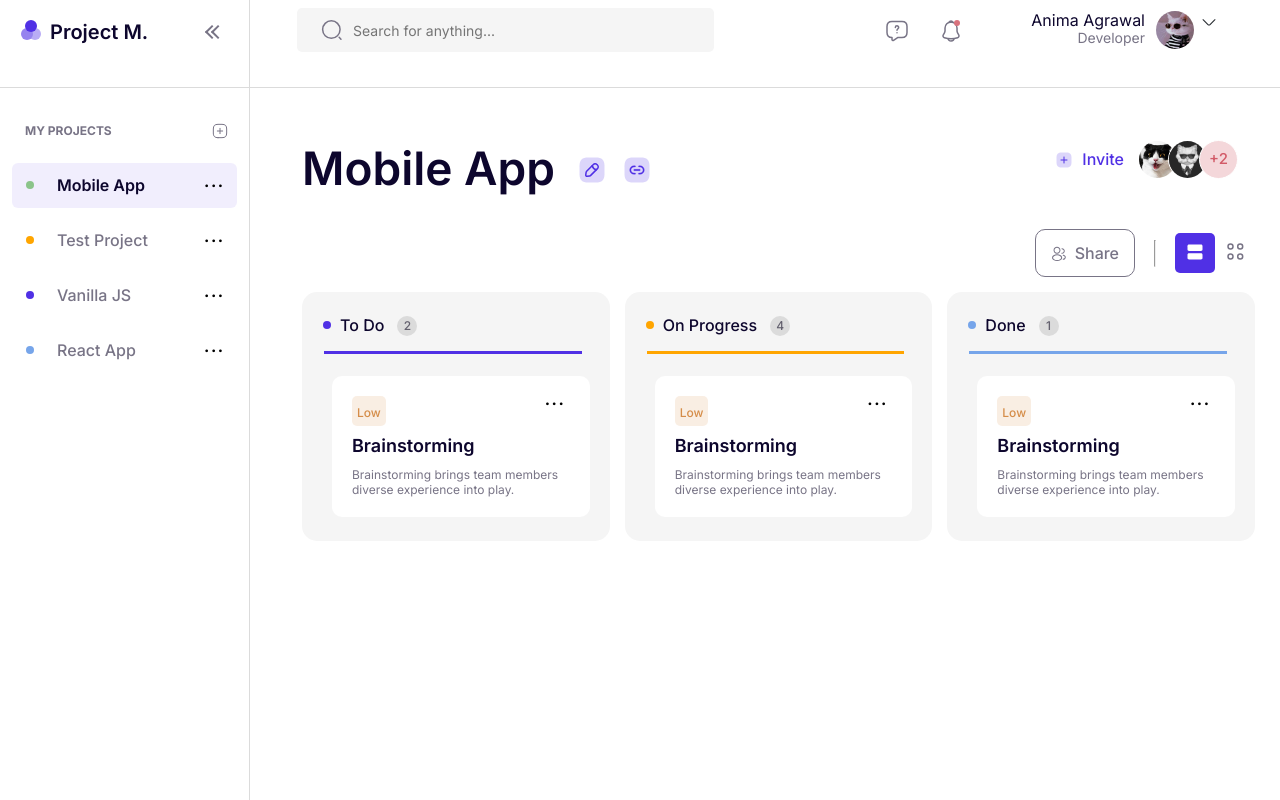
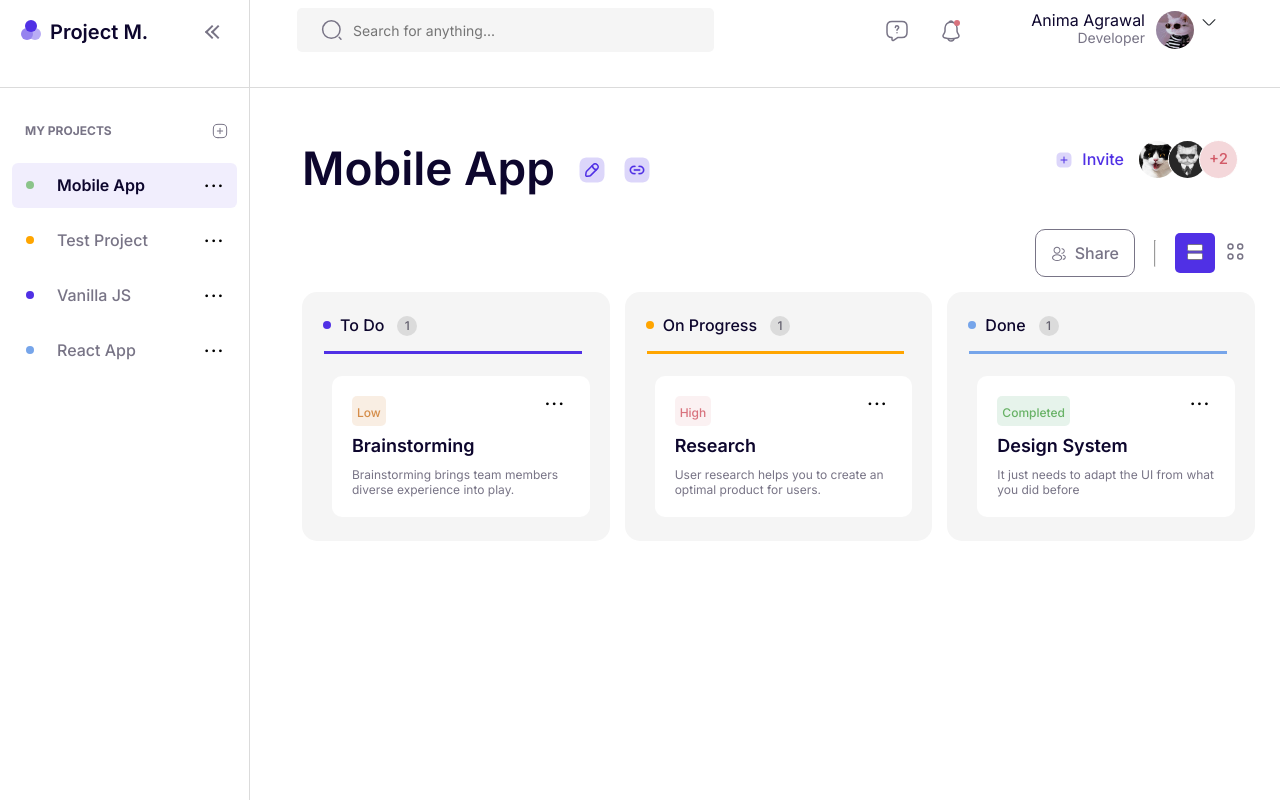
Before and after one commit to hyphast/productivity-dashboard, a React (Create React App) app: page / in a window 1280 px wide. Built offline with nearby package versions, Linux system fonts and the light colour scheme.

Commit message:
:lipstick: First UI prototype

```diff
--- a/src/components/Content/Content.module.scss
+++ b/src/components/Content/Content.module.scss
@@ -2,6 +2,7 @@
   //display: grid;
   //grid-template-columns: 1fr 1fr;
   //grid-template-rows: 1fr 1fr;
+  overflow: auto;
   display: flex;
   flex-direction: column;
   padding: 51px 0 0 51px;
--- a/src/components/Content/ProjectInfo/ProjectMembers/ProjectMembers.module.scss
+++ b/src/components/Content/ProjectInfo/ProjectMembers/ProjectMembers.module.scss
@@ -73,6 +73,11 @@
       text-transform: capitalize;
       cursor: pointer;
 
+      &:hover {
+        color: #5030e5;
+        transform: scale(1.03);
+      }
+
       svg {
         position: relative;
         top: 3px;
@@ -88,8 +93,17 @@
       cursor: pointer;
     }
 
+    .firstView {
+      svg {
+        stroke: #787486;
+      }
+    }
+
     .activeView {
       background: #5030E5;
+      svg {
+        fill: white;
+      }
     }
   }
 }
--- a/src/components/Content/ProjectInfo/ProjectMembers/index.tsx
+++ b/src/components/Content/ProjectInfo/ProjectMembers/index.tsx
@@ -1,4 +1,4 @@
-import React from 'react'
+import React, { FC, useState } from 'react'
 import cn from 'classnames'
 import styles from './ProjectMembers.module.scss'
 import avatarImg2 from '../../../../assets/img/ava2.jpg'
@@ -13,7 +13,8 @@ const membersList = [
   },
 ]
 
-export const ProjectMembers = () => {
+export const ProjectMembers: FC = () => {
+  const [view, setView] = useState(true)
   return (
     <div className={styles.root}>
       <div className={styles.membersContainer}>
@@ -84,7 +85,13 @@ export const ProjectMembers = () => {
           Share
         </button>
         <hr className={styles.delimiter} />
-        <button className={cn(styles.view, styles.activeView)} type="button">
+        <button
+          onClick={() => setView(true)}
+          className={cn(styles.view, styles.firstView, {
+            [styles.activeView]: view,
+          })}
+          type="button"
+        >
           <svg
             width="20"
             height="20"
@@ -102,7 +109,11 @@ export const ProjectMembers = () => {
             />
           </svg>
         </button>
-        <button className={styles.view} type="button">
+        <button
+          onClick={() => setView(false)}
+          className={cn(styles.view, { [styles.activeView]: !view })}
+          type="button"
+        >
           <svg
             width="21"
             height="21"
--- a/src/components/Content/Todos/TodoItem/Task/Task.module.scss
+++ b/src/components/Content/Todos/TodoItem/Task/Task.module.scss
@@ -9,14 +9,33 @@
     margin-bottom: 9px;
 
     .priority {
-      background: rgba(223, 168, 116, 20%);
       border-radius: 5px;
       padding: 5px;
 
       span {
         font-weight: 500;
         font-size: 12px;
+      }
+    }
+    .low {
+      background: rgba(223, 168, 116, 20%);
+
+      span {
         color: #D58D49;
+      }
+    }
+    .high {
+      background: rgba(216, 114, 125, 10%);
+
+      span {
+        color: #D8727D;
+      }
+    }
+    .completed {
+      background: rgba(131, 194, 157, 20%);
+
+      span {
+        color: #68B266;
       }
     }
 
--- a/src/components/Content/Todos/TodoItem/Task/index.tsx
+++ b/src/components/Content/Todos/TodoItem/Task/index.tsx
@@ -1,23 +1,34 @@
 import React, { FC } from 'react'
+import cn from 'classnames'
 import { Dots } from '../../../../commonComponents/Dots'
+import { PriorityEnum } from '../../types/types'
 import styles from './Task.module.scss'
 
-export const Task: FC = () => {
+export type TTask = {
+  priority: PriorityEnum
+  title: string
+  desc: string
+}
+export const Task: FC<TTask> = ({ priority, title, desc }) => {
   return (
     <div className={styles.root}>
       <div className={styles.taskHeader}>
-        <div className={styles.priority}>
-          <span>Low</span>
+        <div
+          className={cn(styles.priority, {
+            [styles.low]: priority === PriorityEnum.Low,
+            [styles.high]: priority === PriorityEnum.High,
+            [styles.completed]: priority === PriorityEnum.Completed,
+          })}
+        >
+          <span>{PriorityEnum[priority]}</span>
         </div>
         <div className={styles.dots}>
           <Dots />
         </div>
       </div>
       <div className={styles.taskMain}>
-        <h5>Brainstorming</h5>
-        <div className={styles.desc}>
-          Brainstorming brings team members diverse experience into play.
-        </div>
+        <h5>{title}</h5>
+        <div className={styles.desc}>{desc}</div>
       </div>
     </div>
   )
--- a/src/components/Content/Todos/TodoItem/index.tsx
+++ b/src/components/Content/Todos/TodoItem/index.tsx
@@ -3,22 +3,37 @@ import {
   ColoredCircle,
   IndicatorColorEnum,
 } from '../../../commonComponents/ColoredCircle'
-import { TTaskData } from '../types/types'
+import { StageEnum, TTaskData } from '../types/types'
 import { Task } from './Task'
 import styles from './TodoItem.module.scss'
 
+const stageTitles = [
+  {
+    id: StageEnum.ToDo,
+    name: 'To Do',
+  },
+  {
+    id: StageEnum.OnProgress,
+    name: 'On Progress',
+  },
+  {
+    id: StageEnum.Done,
+    name: 'Done',
+  },
+]
 export type TTodoItem = {
-  status: string
+  stage: StageEnum
   indicatorColor: IndicatorColorEnum
   todosCount: number
   taskData: TTaskData[]
 }
 export const TodoItem: FC<TTodoItem> = ({
-  status,
+  stage,
   indicatorColor,
   todosCount,
   taskData,
 }) => {
+  const stageName = stageTitles.find((item) => item.id === stage)
   return (
     <div className={styles.root}>
       <div className={styles.todoHeader}>
@@ -26,7 +41,7 @@ export const TodoItem: FC<TTodoItem> = ({
           <ColoredCircle indicatorColor={indicatorColor} />
         </div>
         <div className={styles.todoTitle}>
-          <h4>{status}</h4>
+          <h4>{stageName && stageName.name}</h4>
         </div>
         <div className={styles.count}>{todosCount}</div>
         <div
@@ -35,10 +50,18 @@ export const TodoItem: FC<TTodoItem> = ({
         />
       </div>
       <div className={styles.todoMain}>
-        {/*{taskData.map((task) => (*/}
-        {/*  {task.stage === }*/}
-        {/*))}*/}
-        <Task />
+        {taskData.map((task) => {
+          return (
+            task.stage === stage && (
+              <Task
+                key={task.id}
+                title={task.title}
+                priority={task.priority}
+                desc={task.desc}
+              />
+            )
+          )
+        })}
       </div>
     </div>
   )
--- a/src/components/Content/Todos/index.tsx
+++ b/src/components/Content/Todos/index.tsx
@@ -1,25 +1,25 @@
 import React from 'react'
 import { IndicatorColorEnum } from '../../commonComponents/ColoredCircle'
 import { TodoItem } from './TodoItem'
-import { TTaskData, TTodo } from './types/types'
+import { PriorityEnum, StageEnum, TTaskData, TTodo } from './types/types'
 import styles from './Todos.module.scss'
 
 const todosSkeleton: TTodo[] = [
   {
     id: 0,
-    status: 'To Do',
+    stage: StageEnum.ToDo,
     indicatorColor: IndicatorColorEnum.purple,
-    todosCount: 2,
+    todosCount: 1,
   },
   {
     id: 1,
-    status: 'On Progress',
+    stage: StageEnum.OnProgress,
     indicatorColor: IndicatorColorEnum.orange,
-    todosCount: 4,
+    todosCount: 1,
   },
   {
     id: 2,
-    status: 'Done',
+    stage: StageEnum.Done,
     indicatorColor: IndicatorColorEnum.blue,
     todosCount: 1,
   },
@@ -27,22 +27,22 @@ const todosSkeleton: TTodo[] = [
 const taskData: TTaskData[] = [
   {
     id: 0,
-    stage: 0,
-    priority: 'Low',
+    stage: StageEnum.ToDo,
+    priority: PriorityEnum.Low,
     title: 'Brainstorming',
     desc: 'Brainstorming brings team members diverse experience into play.',
   },
   {
     id: 1,
-    stage: 1,
-    priority: 'High',
+    stage: StageEnum.OnProgress,
+    priority: PriorityEnum.High,
     title: 'Research',
     desc: 'User research helps you to create an optimal product for users.',
   },
   {
     id: 2,
-    stage: 2,
-    priority: 'Completed',
+    stage: StageEnum.Done,
+    priority: PriorityEnum.Completed,
     title: 'Design System',
     desc: 'It just needs to adapt the UI from what you did before ',
   },
@@ -53,7 +53,7 @@ export const Todos = () => {
       {todosSkeleton.map((todo) => (
         <TodoItem
           key={todo.id}
-          status={todo.status}
+          stage={todo.stage}
           indicatorColor={todo.indicatorColor}
           todosCount={todo.todosCount}
           taskData={taskData}
--- a/src/components/Content/Todos/types/types.ts
+++ b/src/components/Content/Todos/types/types.ts
@@ -1,15 +1,25 @@
 import { IndicatorColorEnum } from '../../../commonComponents/ColoredCircle'
 
+export enum StageEnum {
+  'ToDo',
+  'OnProgress',
+  'Done',
+}
 export type TTodo = {
   id: number
-  status: string
+  stage: StageEnum
   indicatorColor: IndicatorColorEnum
   todosCount: number
 }
+export enum PriorityEnum {
+  'Low',
+  'High',
+  'Completed',
+}
 export type TTaskData = {
   id: number
-  stage: 0 | 1 | 2
-  priority: 'Low' | 'High' | 'Completed'
+  stage: StageEnum
+  priority: PriorityEnum
   title: string
   desc: string
 }
```
